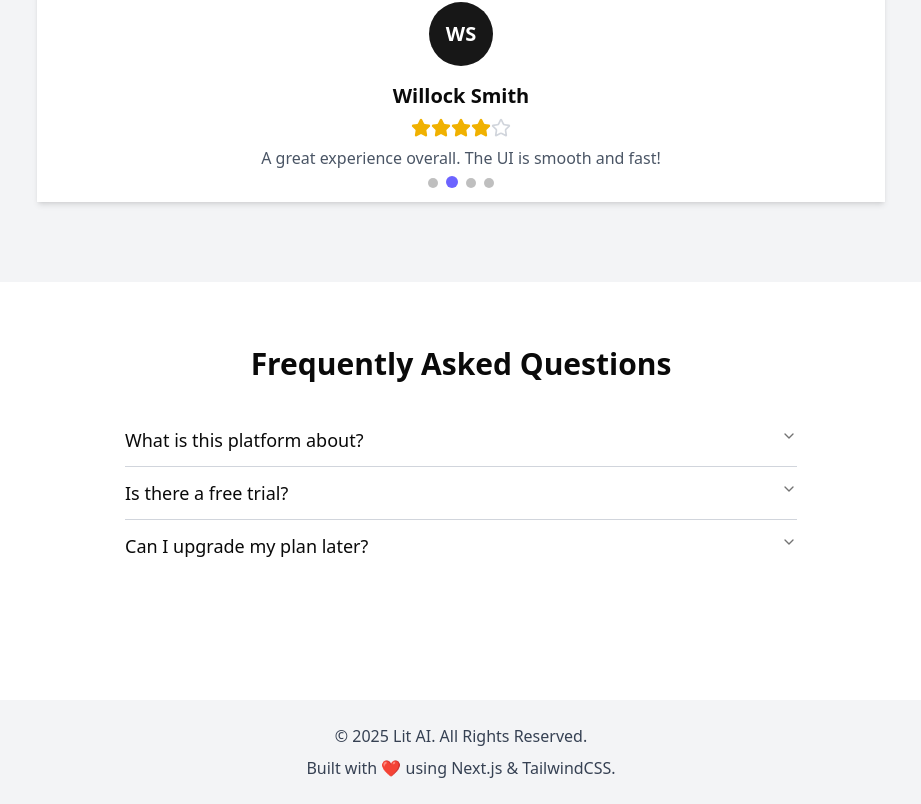
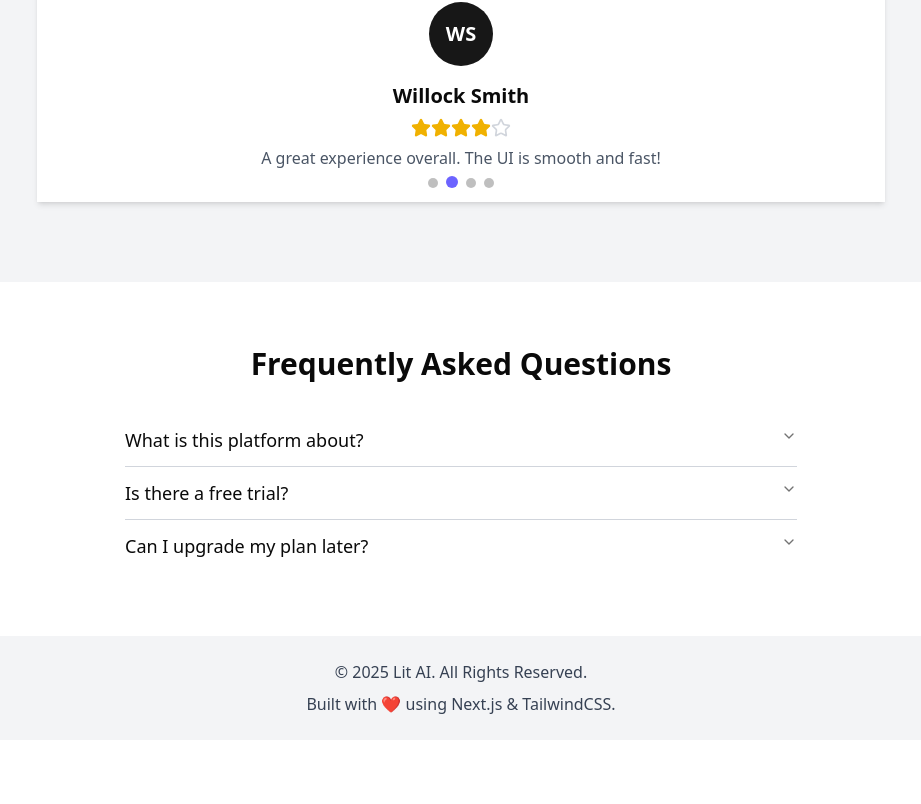
Before and after one commit to kadelcode/saas-landing-page, a Next.js app: page / in a window 1280 px wide. Shown: the part 1968-2772 px from the top of the page, without its empty margins (179-1100 px from the left). After the commit the page ends 2708 px from the top, so only its background shows below. Built offline with nearby package versions, Linux system fonts and the light colour scheme.

Commit message:
Update style

```diff
--- a/src/components/Footer.tsx
+++ b/src/components/Footer.tsx
@@ -1,6 +1,6 @@
 export function Footer() {
     return (
-        <footer className="w-full bg-gray-100 dark:bg-gray-900 py-6 mt-16">
+        <footer className="w-full bg-gray-100 dark:bg-gray-900 py-6">
             <div className="container mx-auto text-center text-gray-700 dark:text-gray-300">
                 <p>&copy; {new Date().getFullYear()} Lit AI. All Rights Reserved.</p>
                 <p className="mt-2">
```
